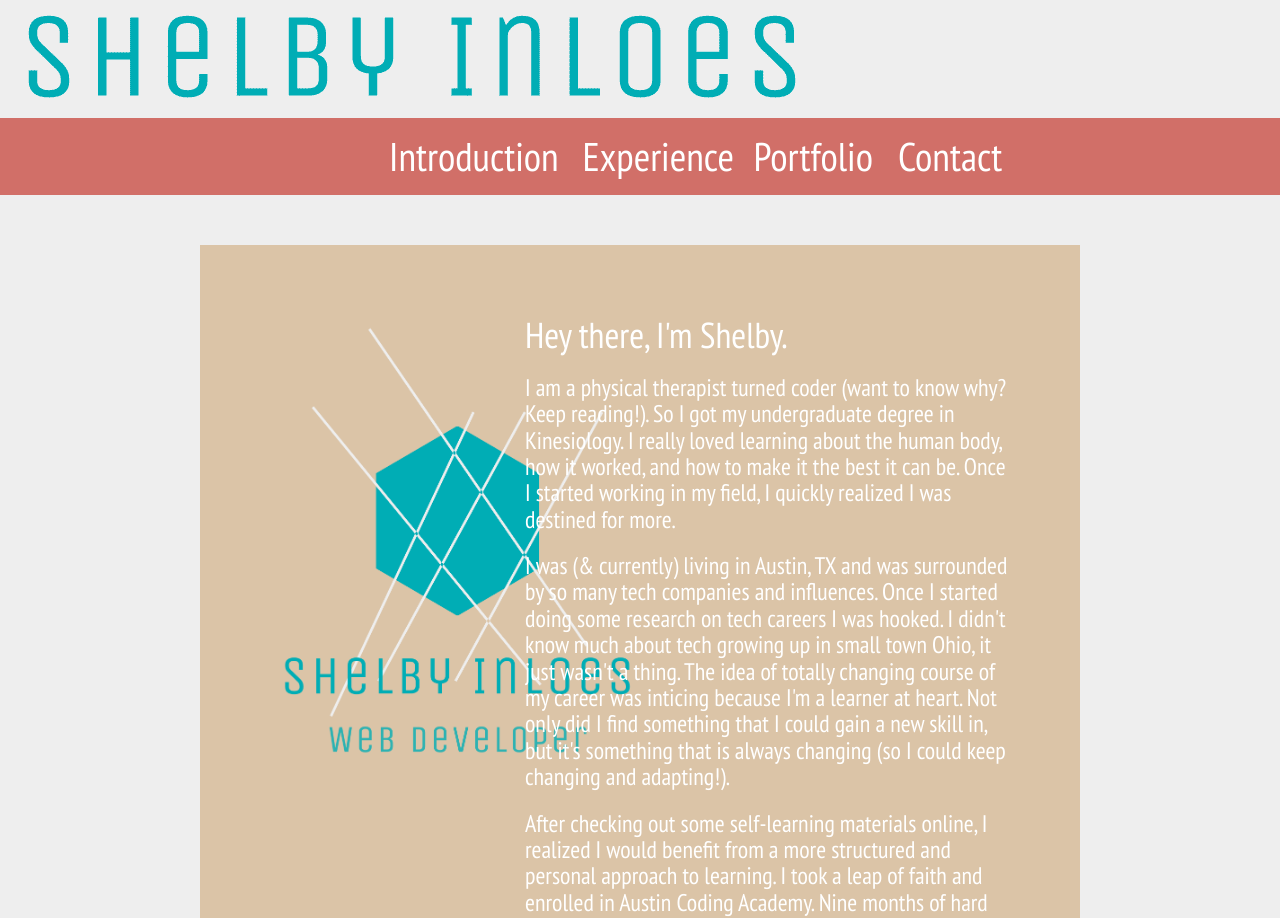
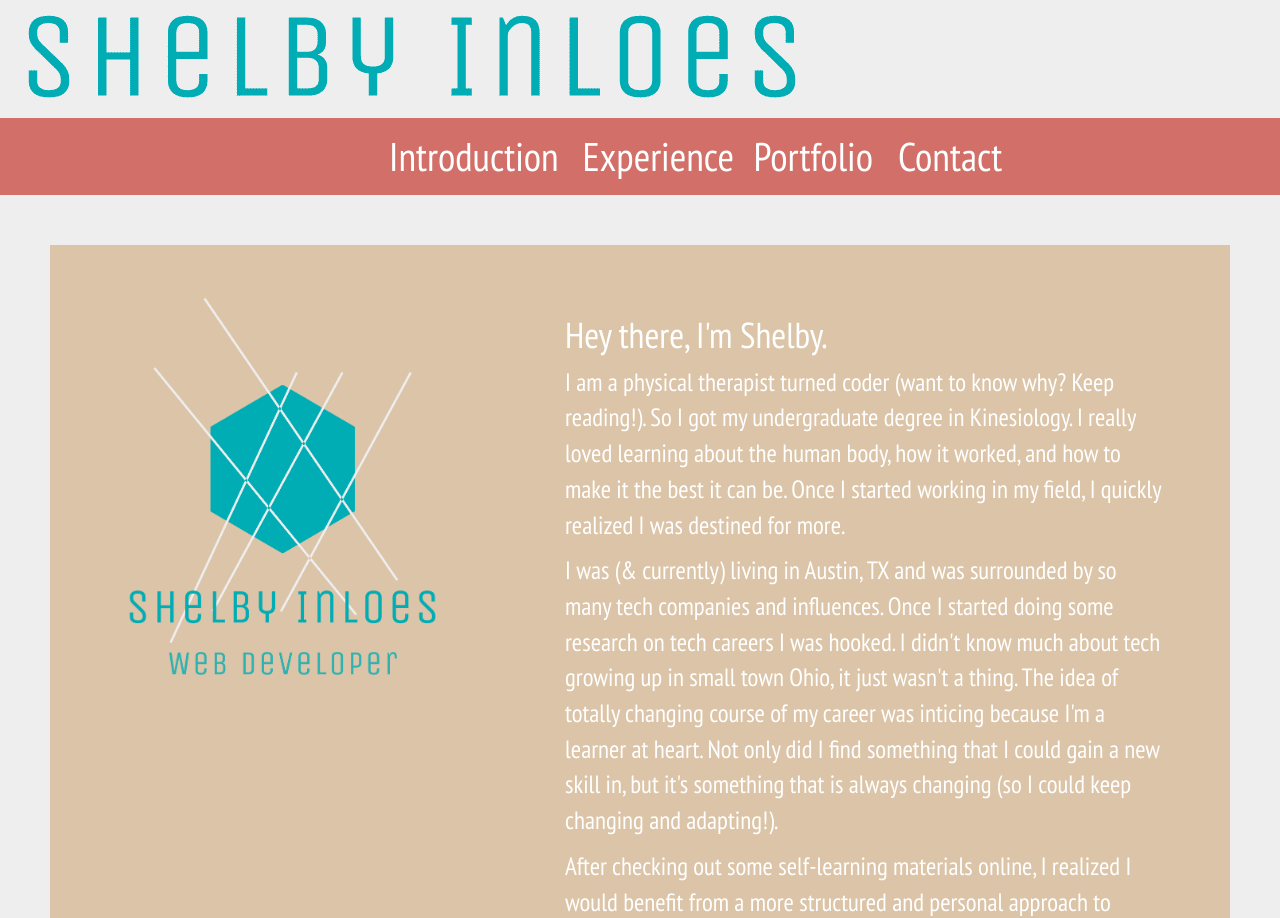
Before and after one commit to shelbyinloes/shelbys-portfolio, a React (Create React App) app: page /intro in a window 1280 px wide. Shown: the top 918 px of the page. Built offline with nearby package versions, Linux system fonts and the light colour scheme.

Commit message:
media queries

```diff
--- a/src/components/Contact.js
+++ b/src/components/Contact.js
@@ -32,14 +32,14 @@ class Contact extends Component {
     return(
       <div>
         <Row>
-          <Col mdOffset={2} md={4} style={conCon}>
+          <Col className="mediaContact" mdOffset={2} md={4} style={conCon}>
             <h2 style={bold}>E-mail:</h2><h2 style={info}>shelbyinloes@gmail.com</h2>
             <h2 style={bold}>LinkedIn:</h2><h2 style={info}>www.linkedin.com/in/shelbyinloes</h2>
             <h2 style={bold}>GitHub:</h2><h2 style={info}>www.github.com/shelbyinloes</h2>
             <br></br><h4>*contact for series inquries only
             </h4>
           </Col>
-          <Col md={6} style={photoCon}>
+          <Col className="mediaContactPhoto" md={6} style={photoCon}>
           <img src={headshot} style={photo} alt={"Shelby's headshot"} />
 
           </Col>
--- a/src/components/IntroHolder.js
+++ b/src/components/IntroHolder.js
@@ -15,12 +15,16 @@ const about = {
     color: "white",
     fontFamily: "'PT Sans Narrow', sans-serif",
     fontSize: "25px",
-    margin: "50px 200px"
+    margin: "50px"
 }
 
 const shelbylogo = {
-  height: '480px',
-  paddingTop: '30px'
+  display: "flex",
+  justifyContent: "center"
+}
+
+const shelbyimg = {
+  height: "400px"
 }
 
 // this section will have a video with play button (or timeout?)
@@ -29,36 +33,36 @@ class IntroHolder extends Component {
   render(){
     return(
       <div>
-        <Row style={about}>
-          <Col md={4}>
-            <div><img src={logo_transparent} style={shelbylogo} alt={"Shelby's logo"} /></div>
+        <Row className="mediaIntro" style={about}>
+          <Col lg={4}>
+            <div style={shelbylogo}><img style={shelbyimg} src={logo_transparent} alt={"Shelby's logo"} /></div>
           </Col>
-          <Col md={8} >
+          <Col lgOffset={1} lg={7}>
             <h1>Hey there, I'm Shelby.</h1>
-            <h3>
+            <p>
                 I am a physical therapist turned coder (want to know why? Keep reading!). So
                 I got my undergraduate degree in Kinesiology. I really loved learning about the
                 human body, how it worked, and how to make it the best it can be. Once I started
                 working in my field, I quickly realized I was destined for more.
-            </h3>
-            <h3>
+            </p>
+            <p>
                 I was (& currently) living in Austin, TX and was surrounded by so many tech companies
                 and influences. Once I started doing some research on tech careers I was hooked. I
                 didn't know much about tech growing up in small town Ohio, it just wasn't a thing.
                 The idea of totally changing course of my career was inticing because I'm a learner at
                 heart. Not only did I find something that I could gain a new skill in, but it's something
                 that is always changing (so I could keep changing and adapting!).
-            </h3>
-            <h3>
+            </p>
+            <p>
                 After checking out some self-learning materials online, I realized I would
                 benefit from a more structured and personal approach to learning. I took a leap
                 of faith and enrolled in Austin Coding Academy. Nine months of hard work (after
                 my 40+ hour full time job, mind you), I now have this new skill and knowledge
                 base that is begging for more.
-            </h3>
-            <h3>
+            </p>
+            <p>
                 So take the time to look around, reach out, and take a chance on me.
-            </h3>
+            </p>
           </Col>
         </Row>
       </div>
```
